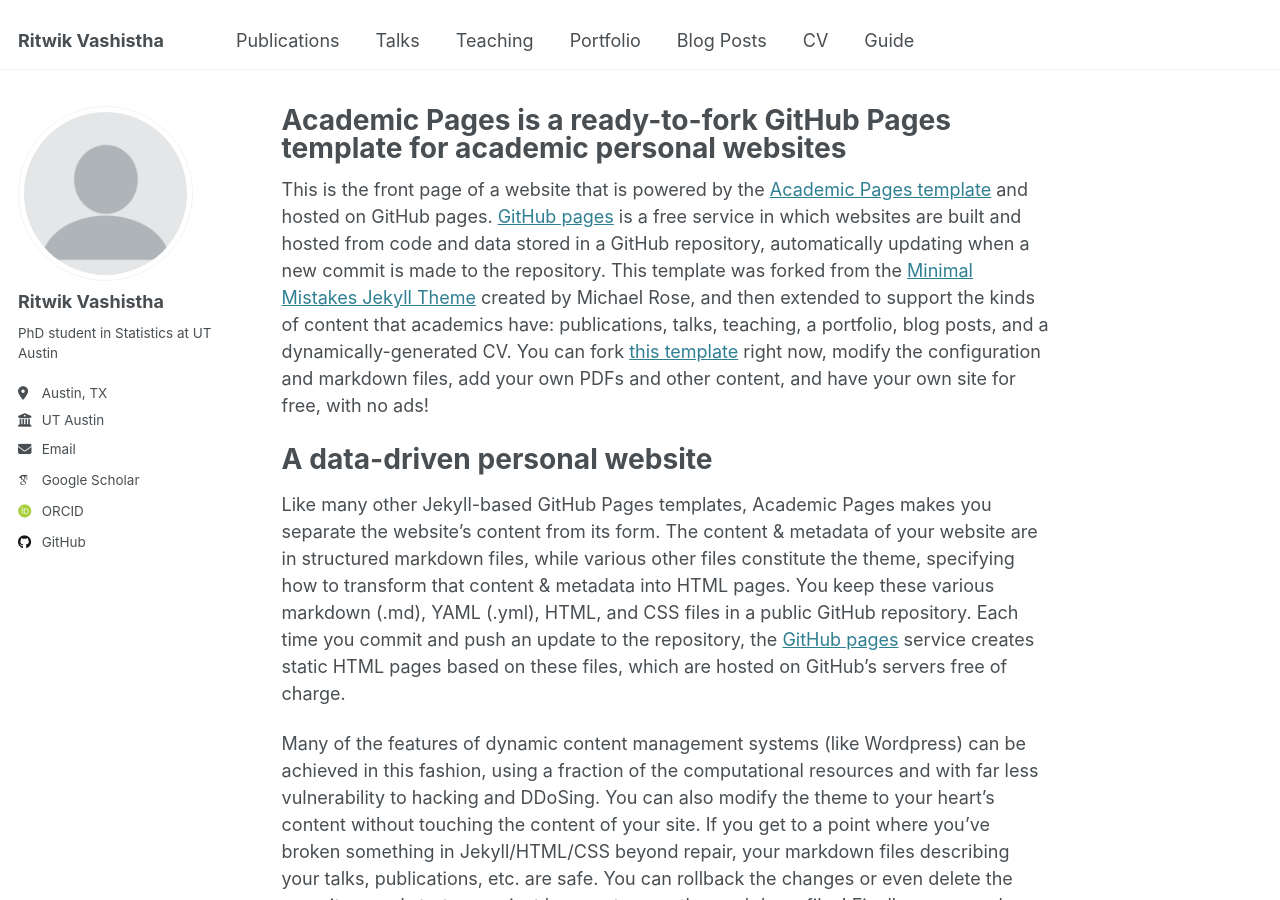
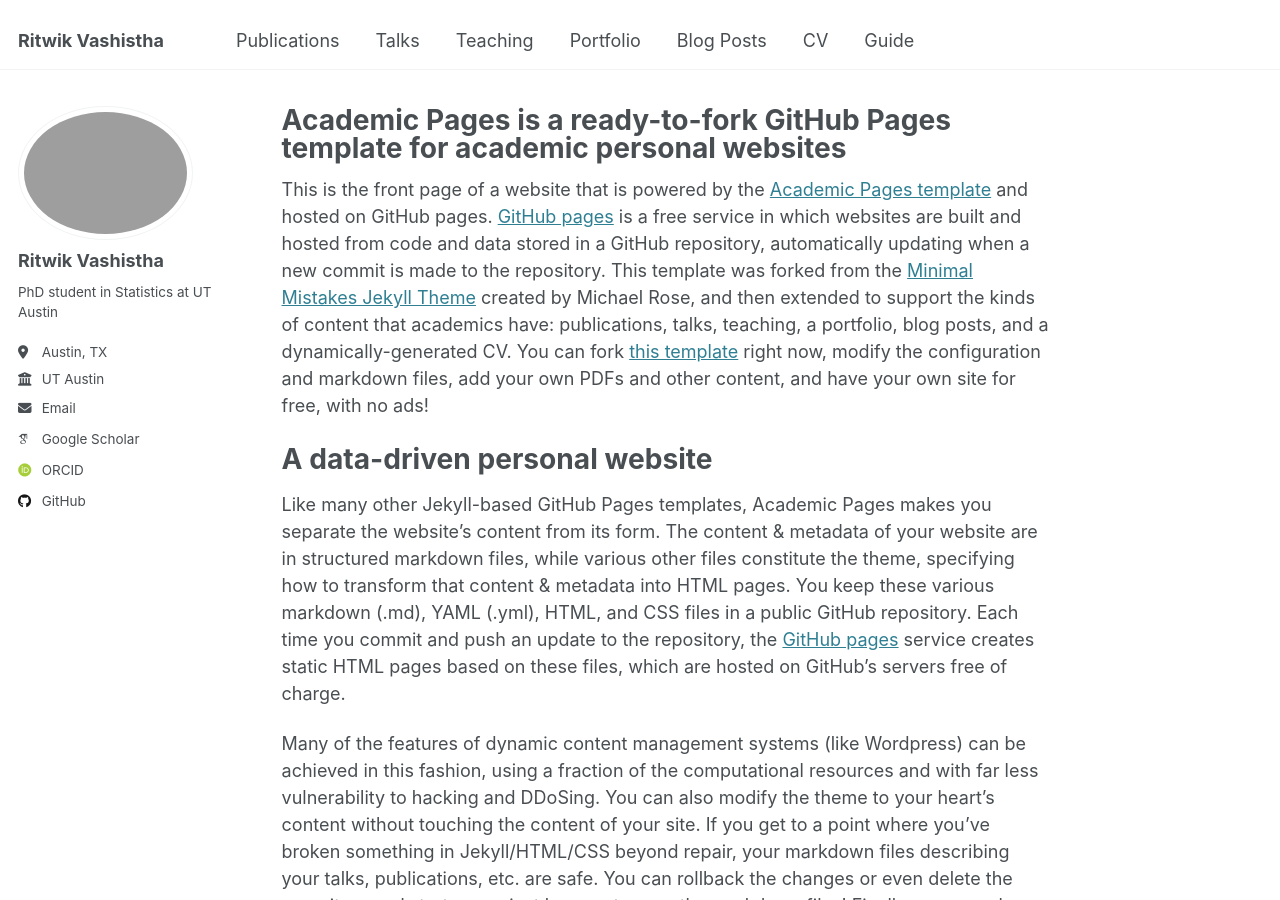
Before and after one commit to ritwikvashistha/ritwikvashistha.github.io, a Jekyll site: the page built from _pages/about.md, in a window 1280 px wide and 900 px high. Built offline with Jekyll 4.4.1, drawn with Linux system fonts in a browser that asks for light colours; some web fonts are replaced.

Commit message:
Update _config.yml

```diff
--- a/_config.yml
+++ b/_config.yml
@@ -22,7 +22,7 @@ repository               : "academicpages/academicpages.github.io"
 #               Additional customization can be done by editing /_includes/author-profile.html
 author:
   # Biographic information
-  avatar           : "profile.png"
+  avatar           : "IMG_0842.jpeg"
   name             : "Ritwik Vashistha"
   pronouns         : # example: "he/him"
   bio              : "PhD student in Statistics at UT Austin"
```
